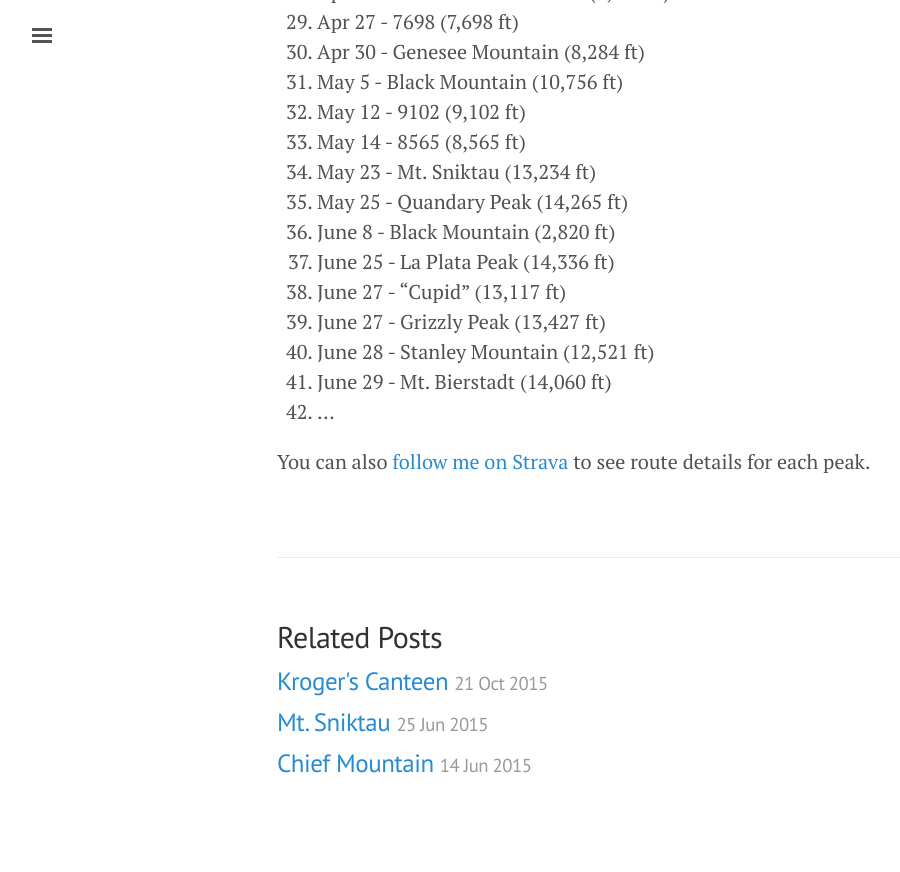
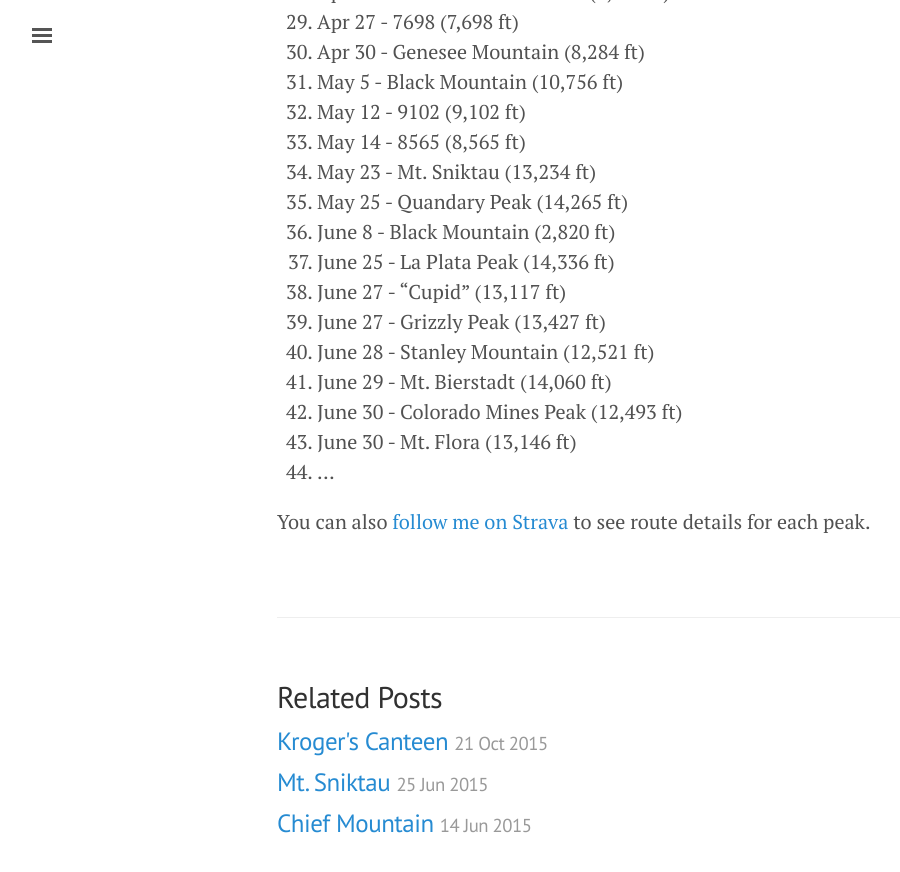
Before and after one commit to jhnnyk/jhnnyk.github.io, a Jekyll site: the page built from _posts/2016-01-26-100-mountains-in-2016.md, in a window 1280 px wide and 900 px high, scrolled down 1345 px. Shown: the top 872 px of the window, without its empty margins (3-903 px from the left). Built offline with Jekyll 4.4.1, drawn with Linux system fonts in a browser that asks for light colours; before the commit the page ends 2185 px from its top, so only the background shows below that.

Commit message:
Mines and Flora

```diff
--- a/_posts/2016-01-26-100-mountains-in-2016.md
+++ b/_posts/2016-01-26-100-mountains-in-2016.md
@@ -48,6 +48,8 @@ It's inspired me to stretch myself. So among a few other goals for 2016, I'm str
 39. June 27 - Grizzly Peak (13,427 ft)
 40. June 28 - Stanley Mountain (12,521 ft)
 41. June 29 - Mt. Bierstadt (14,060 ft)
-42. ...
+42. June 30 - Colorado Mines Peak (12,493 ft)
+43. June 30 - Mt. Flora (13,146 ft)
+44. ...
 
 You can also [follow me on Strava](https://www.strava.com/athletes/149867) to see route details for each peak.
```
